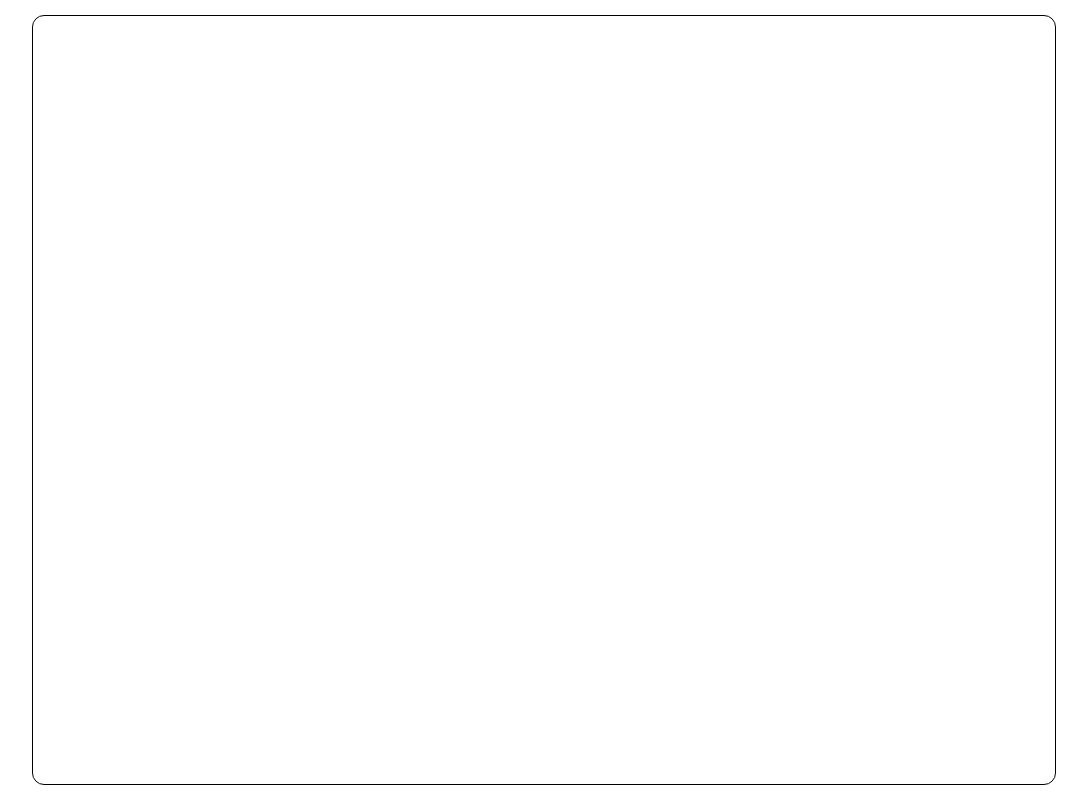
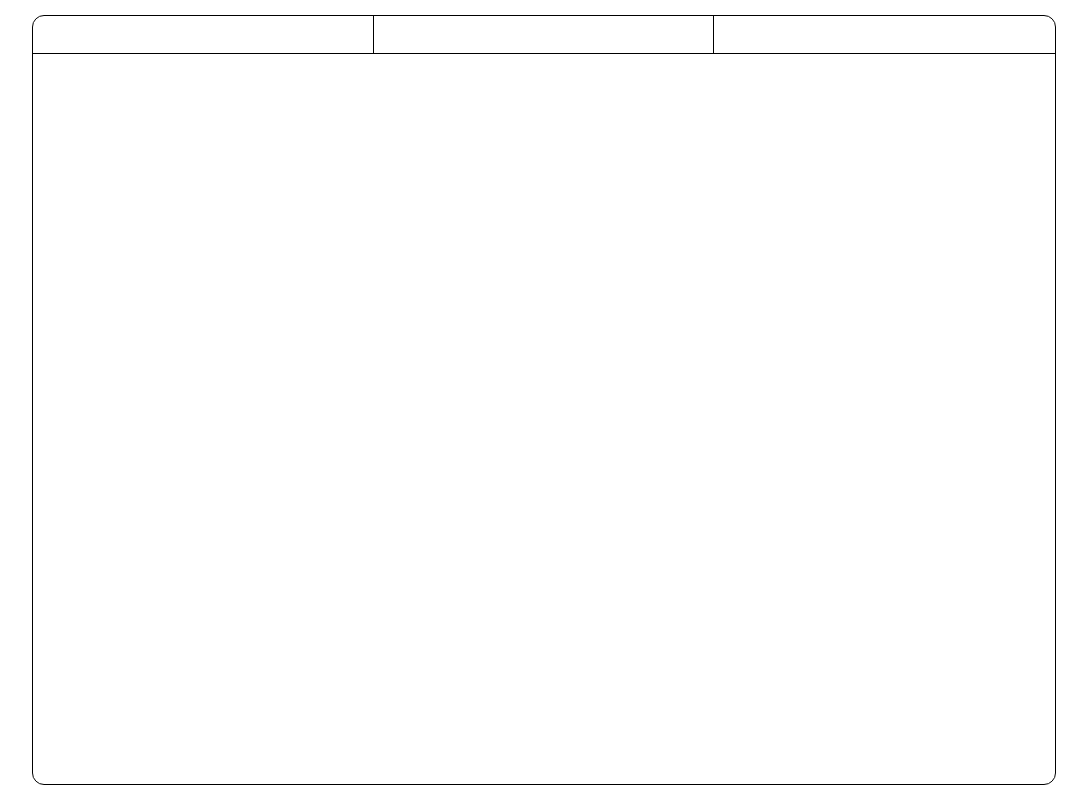
Before and after one commit to ebhooks21/littlealchemist, a plain HTML site: page index.html in a window 1280 px wide. Shown: the whole page, without its empty margins (96-1183 px from the left). Drawn offline with nearby package versions, Linux system fonts and the light colour scheme.

Commit message:
Setup the top ui bar area.

```diff
--- a/css/style.css
+++ b/css/style.css
@@ -13,3 +13,20 @@ div.gamearea
 	display: block;
 	width: 80% !important;
 }
+	div.gamearea div.topuibar
+	{
+		border-bottom: 1px solid #000;
+		display: block;
+		height: 5%;
+		width: 100%;
+	}
+		div.gamearea div.topuibar span.topuibar-span
+		{
+			height: 100%;
+		}
+
+
+.border-right
+{
+	border-right: 1px solid #000;
+}
--- a/index.html
+++ b/index.html
@@ -14,6 +14,13 @@
 
 	<body class="body">
 		<div id="gamearea" class="gamearea">
+			<div id="topuibar" class="topuibar col-12">
+				<span class="topuibar-span col-4 float-start border-right" id="playernamearea"></span>
+				<span class="topuibar-span col-4 float-start border-right" id="playerlevelarea"></span>
+				<span class="topuibar-span col-4 float-start" id="playergoldarea"></span>
+
+				<div class="clearfix"></div>
+			</div>
 		</div>
 	</body>
 
```
